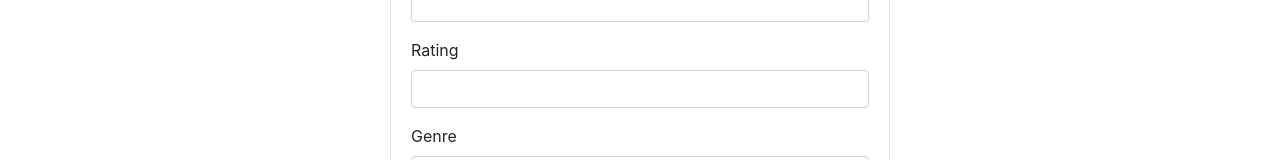
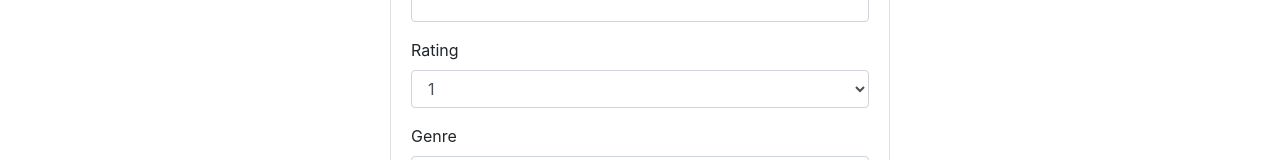
Before and after one commit to Christian-pprogrammer/movie-listing-frontend, a React (Create React App) app: page /add-movie in a window 1280 px wide. Shown: the part 244-404 px from the top of the page. Built offline with nearby package versions, Linux system fonts and the light colour scheme; sample sign-in values are in the browser's storage.

Commit message:
finish app|

```diff
--- a/src/pages/AddMovie.jsx
+++ b/src/pages/AddMovie.jsx
@@ -3,6 +3,7 @@ import React, { useEffect, useState } from 'react'
 import { useContext } from 'react';
 import { useNavigate, useParams } from 'react-router-dom';
 import { UserContext } from '../context/UserContext';
+import getError from '../utils/getError';
 
 function AddMovie() {
 
@@ -43,12 +44,9 @@ function AddMovie() {
         releaseDate
       })
       alert('movie created successfully');
-      navigate('/movies')
+      navigate('/movies');
     }catch(err) {
-      dispatch({
-        type: 'SET_ERROR',
-        payload: err
-      })
+      alert(getError(err));
     }
   }
 
@@ -78,12 +76,13 @@ function AddMovie() {
               <label htmlFor="rating">
                 Rating
               </label>
-              <input
-                type='text'
-                className='form-control'
-                value={rating}
-                onChange={(e)=>setRating(e.target.value)}
-                required />
+              <select name="rating" id="rating" className='form-control' value={rating} onChange={(e)=>setRating(e.target.value)}>
+                <option value={1}>1</option>
+                <option value={2}>2</option>
+                <option value={3}>3</option>
+                <option value={4}>4</option>
+                <option value={5}>5</option>
+              </select>
             </div>
             <div className="genre mb-3">
               <label htmlFor="genre">
--- a/src/pages/EditMovie.jsx
+++ b/src/pages/EditMovie.jsx
@@ -96,12 +96,13 @@ function EditMovie() {
               <label htmlFor="rating">
                 Rating
               </label>
-              <input
-                type='text'
-                className='form-control'
-                value={rating}
-                onChange={(e)=>setRating(e.target.value)}
-                required />
+              <select name="rating" id="rating" className='form-control' value={rating} onChange={(e)=>setRating(e.target.value)}>
+                <option value={1}>1</option>
+                <option value={2}>2</option>
+                <option value={3}>3</option>
+                <option value={4}>4</option>
+                <option value={5}>5</option>
+              </select>
             </div>
             <div className="genre mb-3">
               <label htmlFor="genre">
--- a/src/pages/Movies.jsx
+++ b/src/pages/Movies.jsx
@@ -3,6 +3,7 @@ import React, { useContext, useState } from 'react'
 import { useEffect } from 'react'
 import { useNavigate } from 'react-router-dom';
 import { UserContext } from '../context/UserContext';
+import getError from '../utils/getError';
 
 function Movies() {
   const [movies, setMovies] = useState([]);
@@ -21,11 +22,13 @@ function Movies() {
   }
   const deleteMovie = async (id) => {
     try{
-      const res = await axios.delete(`/movies/favourite-movies/${id}`)
-      alert(res.data.message);
-      setMovies(()=>movies.filter((movie)=>movie.id != id))
+      if(window.confirm('Are you sure?')) {
+        const res = await axios.delete(`/movies/favourite-movies/${id}`)
+        alert(res.data.message);
+        setMovies(()=>movies.filter((movie)=>movie.id !== id))
+      };
     }catch(err) {
-
+      alert(getError(err));
     }
   }
   const fetchMovies = async () => {
@@ -34,7 +37,7 @@ function Movies() {
       setMovies(res.data);
       console.log(res.data)
     }catch(err) {
-      console.log(err);
+      alert(getError(err))
     }
   }
   const addMovie = () => {
@@ -91,7 +94,9 @@ function Movies() {
                   <button className='btn btn-primary' onClick={()=>editMovie(movie.id)}>Edit</button>
                 </td>
                 <td style={{verticalAlign: 'middle'}}>
-                  <button className='btn btn-danger' onClick={()=>deleteMovie(movie.id)}>Delete</button>
+                  <button
+                    className='btn btn-danger'
+                    onClick={()=>deleteMovie(movie.id)}>Delete</button>
                 </td>
               </tr>
               ))
```
